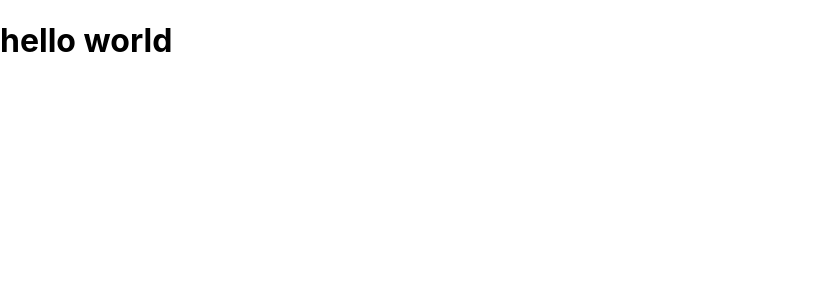
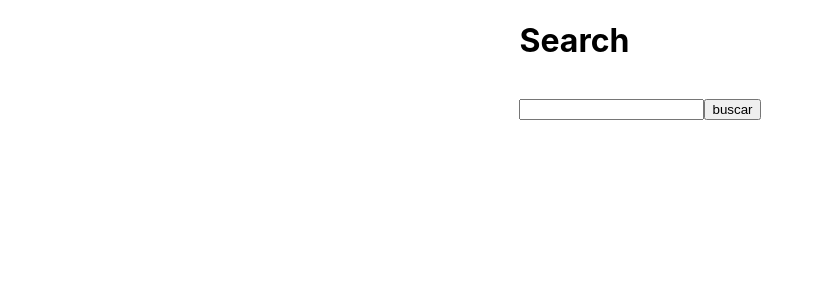
Before and after one commit to Cr-collab/Performance, a Next.js app: page / in a window 1280 px wide. Shown: the top 300 px of the page, without its empty margins (0-822 px from the left). Built offline with nearby package versions, Linux system fonts and the light colour scheme.

Commit message:
app para aprender perfomance

```diff
--- /dev/null
+++ b/components/ProductItem.tsx
@@ -0,0 +1,15 @@
+interface ProductItemProps {
+  product : {
+    id : number;
+    price : number;
+    name : string;
+  }
+}
+
+export function ProductItem({product} : ProductItemProps){
+  return (
+      <div className="list-item">
+            {product.name} - <strong> {product.price}</strong>
+      </div>
+  )
+}
--- /dev/null
+++ b/components/SearchResults.tsx
@@ -0,0 +1,25 @@
+import { ProductItem } from "./ProductItem";
+
+interface SearchResultsProps {
+  results: Results[]
+}
+
+type Results = {
+    id: number;
+    name: string;
+    price: number;
+}
+
+export function SearchResults({results} : SearchResultsProps){
+  return (
+    <div>
+      {
+        results.map(result => {
+          return (
+            <ProductItem product={result} key={result.id}/>
+          )
+        })
+      }
+    </div>
+  );
+}
--- a/pages/index.tsx
+++ b/pages/index.tsx
@@ -1,7 +1,40 @@
+import { FormEvent, useState } from "react"
+import { SearchResults } from "../components/SearchResults";
 
 
 export default function Home() {
+
+  const [search, setSearch] = useState("")
+  const [results, setResults] = useState([])
+
+  async function handleSearch(event: FormEvent){
+     event.preventDefault();
+
+     if(!search.trim()){
+       return;
+     }
+
+
+     const response = await fetch(`http://localhost:3333/products?q=${search}`)
+
+     const data = await response.json()
+
+     setResults(data)
+  }
   return (
-      <h1> hello world</h1>
+      <main>
+           <h1>Search</h1>
+
+           <form onSubmit={handleSearch}>
+             <input
+                type="text"
+                value={search}
+                onChange={event => setSearch(event.target.value)}
+              />
+              <button type="submit">buscar</button>
+           </form>
+
+           <SearchResults results={results} />
+      </main>
   )
 }
--- a/styles/globals.css
+++ b/styles/globals.css
@@ -4,6 +4,7 @@
   margin: 0;
   font-family: -apple-system, BlinkMacSystemFont, Segoe UI, Roboto, Oxygen,
     Ubuntu, Cantarell, Fira Sans, Droid Sans, Helvetica Neue, sans-serif;
+
 }
 
 a {
@@ -13,4 +14,19 @@
 
 * {
   box-sizing: border-box;
+
 }
+
+main {
+  display: grid;
+  align-items: center;
+  justify-content: center;
+  gap: 1rem;
+}
+
+.list-item {
+  border: 1px solid red;
+  border-radius: 1rem;
+  padding: 1.5rem;
+  margin-top: 1rem;
+}
```
Also changed, not shown: server.js (+7 -8 lines).
